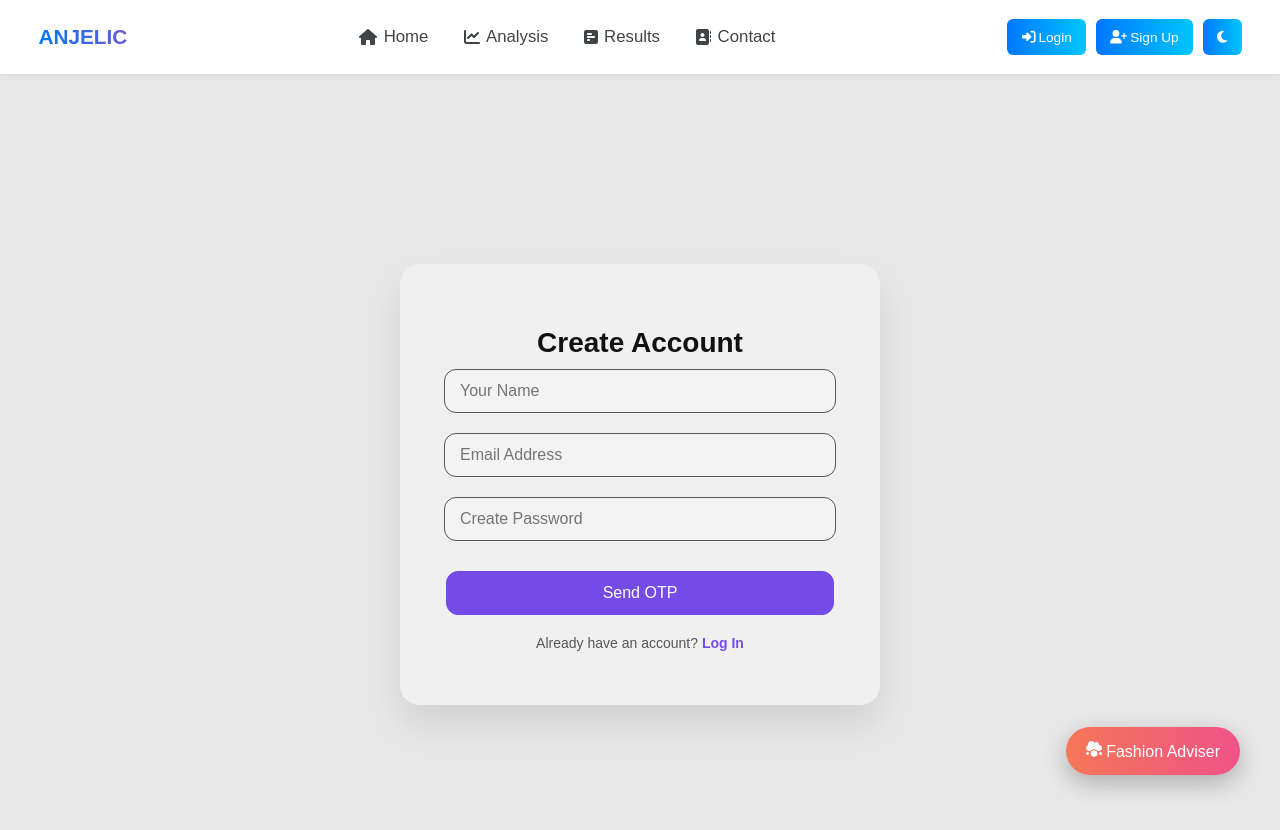
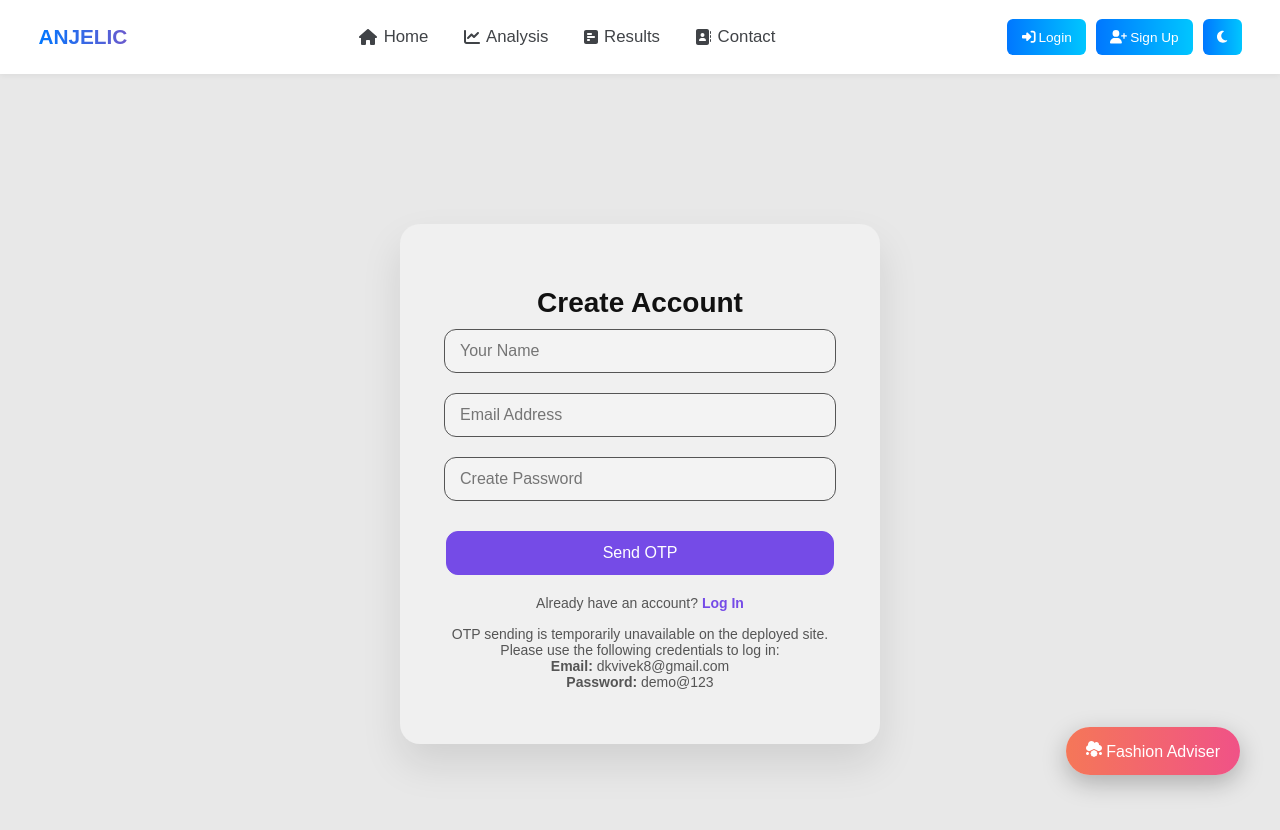
Before and after one commit to Vivek-DK/angelic, a React (Vite) app: page /signup in a window 1280 px wide. Shown: the top 830 px of the page. Built offline with nearby package versions, Linux system fonts and the light colour scheme.

Commit message:
Update Signup component for local development
Updated API_BASE URL for local development and modified button state. Added temporary login credentials in the UI.

```diff
--- a/src/Pages/AuthForms/Signup.jsx
+++ b/src/Pages/AuthForms/Signup.jsx
@@ -11,7 +11,7 @@ const Signup = () => {
   const { signup } = useContext(UserContext);
   const navigate = useNavigate();
 
-  const API_BASE = import.meta.env.VITE_NODE_URL;
+  const API_BASE = "http://localhost:5000"; // Replace with your backend URL
 
   const handleChange = (e) => {
     setForm({ ...form, [e.target.name]: e.target.value });
@@ -19,7 +19,6 @@ const Signup = () => {
 
   const sendOtp = async (e) => {
     e.preventDefault();
-
     try {
       await axios.post(`${API_BASE}/api/auth/send-otp`, { email: form.email });
       toast.success("OTP sent to your email");
@@ -49,7 +48,7 @@ const Signup = () => {
             <input name="name" placeholder="Your Name" required value={form.name} onChange={handleChange} />
             <input name="email" type="email" placeholder="Email Address" required value={form.email} onChange={handleChange} />
             <input name="password" type="password" placeholder="Create Password" required value={form.password} onChange={handleChange} />
-            <button type="submit">Send OTP</button>
+            <button type="submit" disabled className="signup-button">Send OTP</button>
           </>
         )}
 
@@ -64,6 +63,13 @@ const Signup = () => {
         <p className="auth-switch">
           Already have an account? <span onClick={() => navigate('/login')}>Log In</span>
         </p>
+        <p style={{ marginTop: "15px", fontSize: "14px", color: "var(--text-muted)" }}>
+              OTP sending is temporarily unavailable on the deployed site.<br />
+              Please use the following credentials to log in:
+              <br />
+              <b>Email:</b> dkvivek8@gmail.com<br />
+              <b>Password:</b> demo@123
+            </p>
       </form>
     </div>
   );
```
